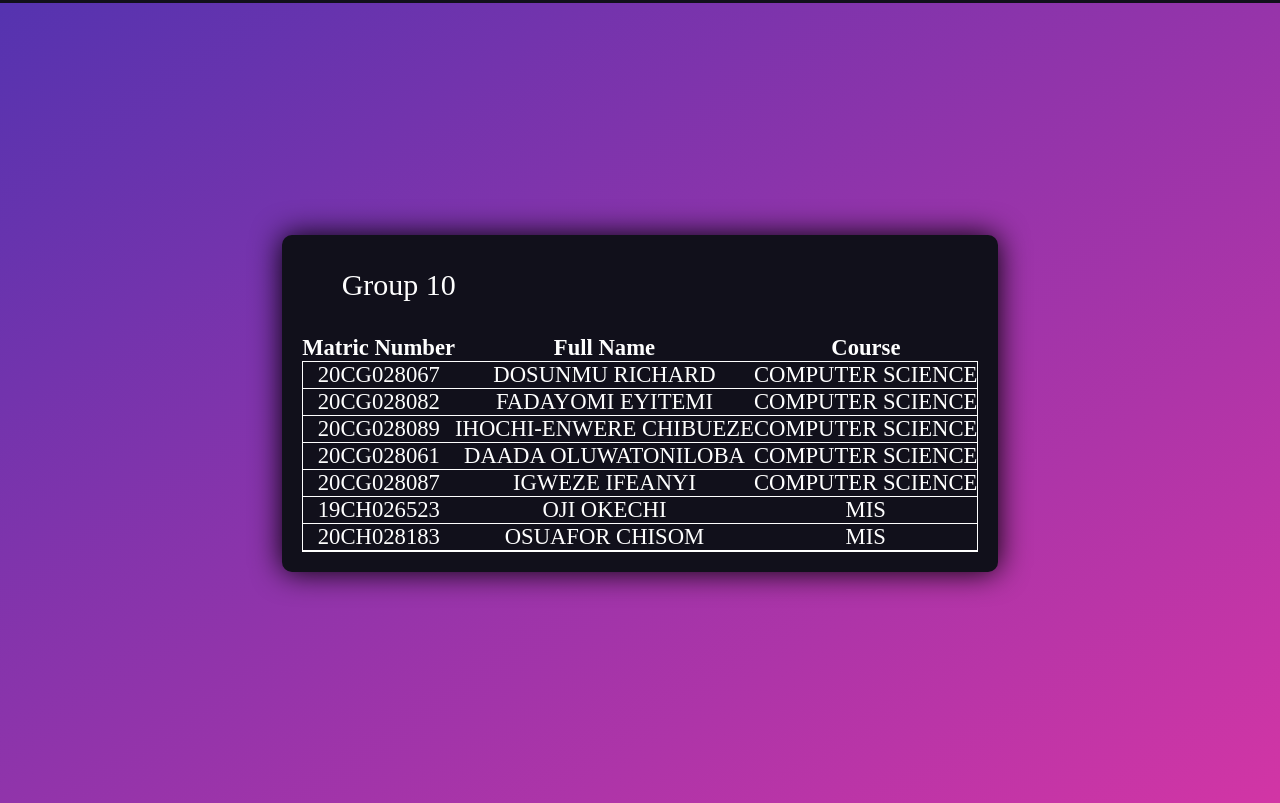
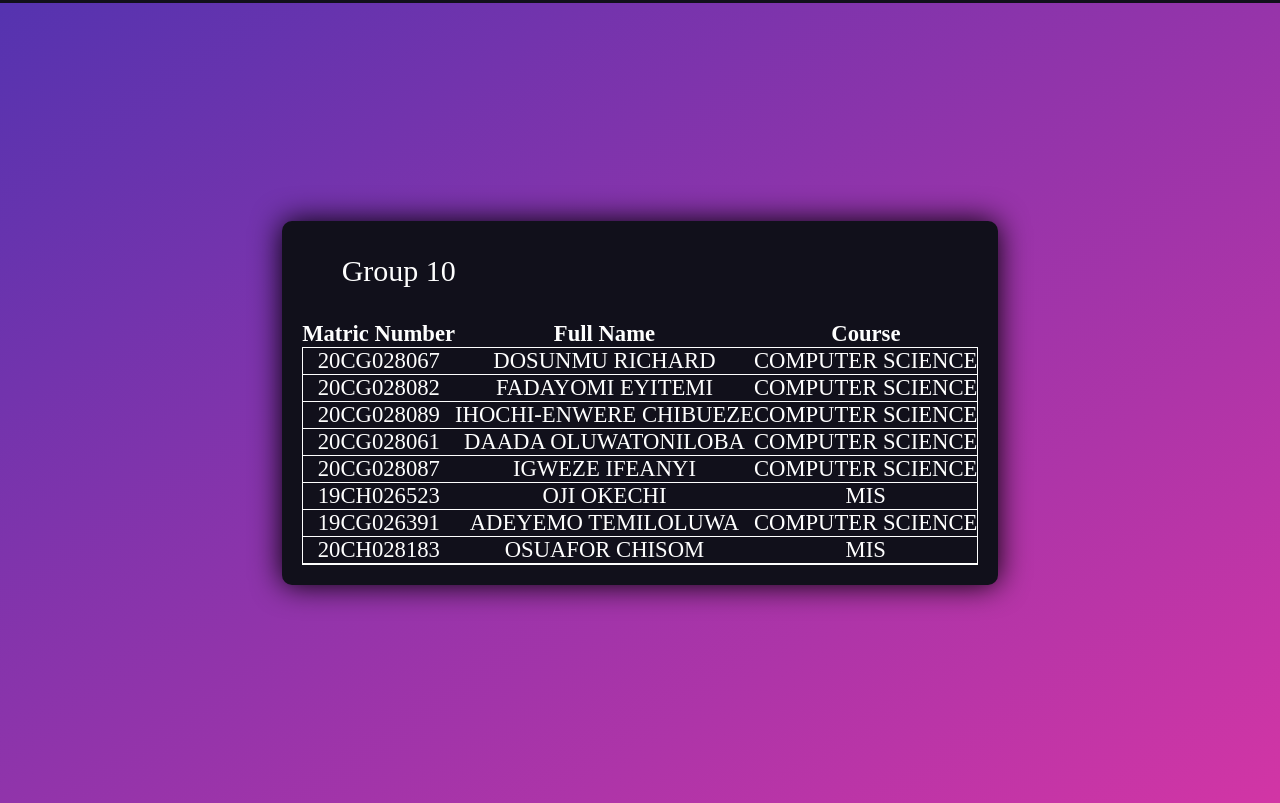
Before and after one commit to RICHYDOS/RICHYDOS.github.io, a plain HTML site: page group.html in a window 1280 px wide. Shown: the part 77-880 px from the top of the page. Drawn offline with Linux system fonts and the light colour scheme.

Commit message:
Forgot to add some stuff

```diff
--- a/group.html
+++ b/group.html
@@ -1,5 +1,6 @@
 <!DOCTYPE html>
 <html lang="en">
+
 <head>
     <meta charset="UTF-8">
     <meta http-equiv="X-UA-Compatible" content="IE=edge">
@@ -7,11 +8,12 @@
     <link rel="stylesheet" href="style.css">
     <title>Group Members</title>
 </head>
+
 <body>
     <header>
-    <!--Navbar Code Section-->
+        <!--Navbar Code Section-->
 
-      <!--Code Section for adjusting screen size -->
+        <!--Code Section for adjusting screen size -->
         <div class="logo">Welcome</div>
         <div class="hamburger">
             <div class="line"></div>
@@ -19,7 +21,7 @@
             <div class="line"></div>
         </div>
 
-    <!--Main Navbar Code Section-->
+        <!--Main Navbar Code Section-->
         <nav class="nav-bar">
             <ul>
                 <li>
@@ -77,6 +79,13 @@
                     <td>OJI OKECHI</td>
                     <td>MIS</td>
                 </tr>
+
+                <tr>
+                    <td>19CG026391</td>
+                    <td>ADEYEMO TEMILOLUWA</td>
+                    <td>COMPUTER SCIENCE</td>
+                </tr>
+
                 <tr>
                     <td>20CH028183</td>
                     <td>OSUAFOR CHISOM</td>
@@ -86,4 +95,5 @@
         </button>
     </div>
 </body>
+
 </html>
```
Also changed, not shown: form.html (line endings or trailing spaces).
